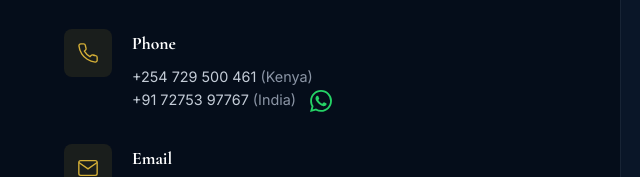
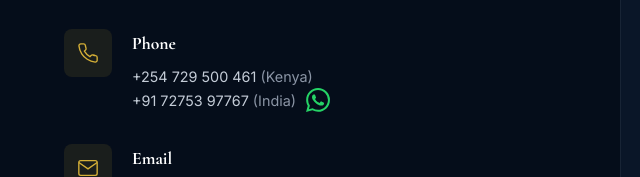
Before and after one commit to abdulsinglis03-cmyk/hawraj-website, a plain HTML site: page index.html in a window 1280 px wide. Shown: the part 4821-4998 px from the top of the page, 0-640 px from the left. Drawn offline with nearby package versions, Linux system fonts and the light colour scheme.

Commit message:
Update index.html

```diff
--- a/index.html
+++ b/index.html
@@ -369,14 +369,16 @@
             <div>
               <h4>Phone</h4>
               <p>
-  <p>
+
+        <p>
   <a href="tel:+254729500461" class="contact-link">+254 729 500 461</a> (Kenya)<br>
-  <a href="tel:+917275397767" class="contact-link">+91 72753 97767</a> (India)
-  <a href="https://wa.me/917275397767" target="_blank" rel="noopener" aria-label="Chat on WhatsApp" style="display:inline-flex;align-items:center;vertical-align:middle;margin-left:10px;">
-  <svg viewBox="0 0 24 24" width="22" height="22" fill="#25D366" style="width:22px;height:22px;"><path d="M17.472 14.382c-.297-.149-1.758-.867-2.03-.967-.273-.099-.471-.148-.67.15-.197.297-.767.966-.94 1.164-.173.199-.347.223-.644.075-.297-.15-1.255-.463-2.39-1.475-.883-.788-1.48-1.761-1.653-2.059-.173-.297-.018-.458.13-.606.134-.133.298-.347.446-.52.149-.174.198-.298.298-.497.099-.198.05-.371-.025-.52-.075-.149-.669-1.612-.916-2.207-.242-.579-.487-.5-.669-.51-.173-.008-.371-.01-.57-.01-.198 0-.52.074-.792.372-.272.297-1.04 1.016-1.04 2.479 0 1.462 1.065 2.875 1.213 3.074.149.198 2.096 3.2 5.077 4.487.709.306 1.262.489 1.694.625.712.227 1.36.195 1.871.118.571-.085 1.758-.719 2.006-1.413.248-.694.248-1.289.173-1.413-.074-.124-.272-.198-.57-.347m-5.421 7.403h-.004a9.87 9.87 0 01-5.031-1.378l-.361-.214-3.741.982.998-3.648-.235-.374a9.86 9.86 0 01-1.51-5.26c.001-5.45 4.436-9.884 9.888-9.884 2.64 0 5.122 1.03 6.988 2.898a9.825 9.825 0 012.893 6.994c-.003 5.45-4.437 9.884-9.885 9.884m8.413-18.297A11.815 11.815 0 0012.05 0C5.495 0 .16 5.335.157 11.892c0 2.096.547 4.142 1.588 5.945L.057 24l6.305-1.654a11.882 11.882 0 005.683 1.448h.005c6.554 0 11.89-5.335 11.893-11.893a11.821 11.821 0 00-3.48-8.413z"/></svg>
-</a>
-</p>
-            </div>
+  <span style="display:inline-flex;align-items:center;gap:10px;">
+    <span><a href="tel:+917275397767" class="contact-link">+91 72753 97767</a> (India)</span>
+    <a href="https://wa.me/917275397767" target="_blank" rel="noopener" aria-label="Chat on WhatsApp" style="display:inline-flex;align-items:center;justify-content:center;line-height:0;">
+      <svg viewBox="0 0 24 24" width="24" height="24" fill="#25D366" style="width:24px;height:24px;display:block;"><path d="M17.472 14.382c-.297-.149-1.758-.867-2.03-.967-.273-.099-.471-.148-.67.15-.197.297-.767.966-.94 1.164-.173.199-.347.223-.644.075-.297-.15-1.255-.463-2.39-1.475-.883-.788-1.48-1.761-1.653-2.059-.173-.297-.018-.458.13-.606.134-.133.298-.347.446-.52.149-.174.198-.298.298-.497.099-.198.05-.371-.025-.52-.075-.149-.669-1.612-.916-2.207-.242-.579-.487-.5-.669-.51-.173-.008-.371-.01-.57-.01-.198 0-.52.074-.792.372-.272.297-1.04 1.016-1.04 2.479 0 1.462 1.065 2.875 1.213 3.074.149.198 2.096 3.2 5.077 4.487.709.306 1.262.489 1.694.625.712.227 1.36.195 1.871.118.571-.085 1.758-.719 2.006-1.413.248-.694.248-1.289.173-1.413-.074-.124-.272-.198-.57-.347m-5.421 7.403h-.004a9.87 9.87 0 01-5.031-1.378l-.361-.214-3.741.982.998-3.648-.235-.374a9.86 9.86 0 01-1.51-5.26c.001-5.45 4.436-9.884 9.888-9.884 2.64 0 5.122 1.03 6.988 2.898a9.825 9.825 0 012.893 6.994c-.003 5.45-4.437 9.884-9.885 9.884m8.413-18.297A11.815 11.815 0 0012.05 0C5.495 0 .16 5.335.157 11.892c0 2.096.547 4.142 1.588 5.945L.057 24l6.305-1.654a11.882 11.882 0 005.683 1.448h.005c6.554 0 11.89-5.335 11.893-11.893a11.821 11.821 0 00-3.48-8.413z"/></svg>
+    </a>
+  </span>
+</p>    </div>
           </div>
 
           <div class="contact__item">
```
